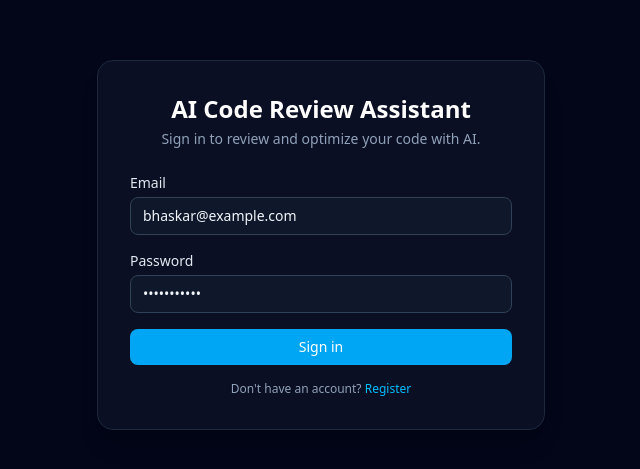
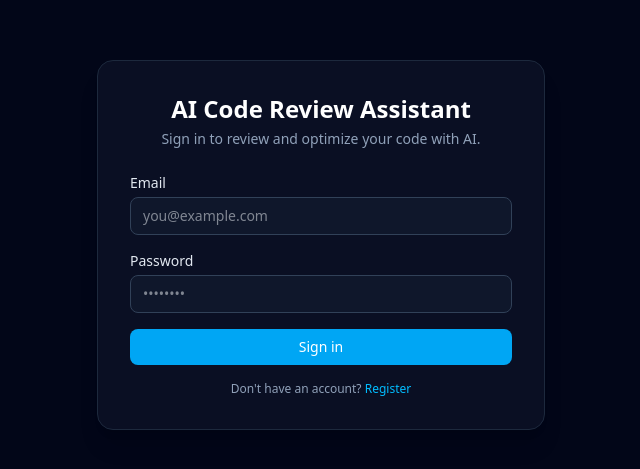
Before and after one commit to bhaskarRao-22/ai-code-review, a React (Vite) app in the folder client/: page /login in a window 1280 px wide. Shown: the part 155-624 px from the top of the page, without its empty margins (319-959 px from the left). Built offline with nearby package versions, Linux system fonts and the light colour scheme.

Commit message:
Update UI

```diff
--- a/client/src/features/auth/LoginPage.tsx
+++ b/client/src/features/auth/LoginPage.tsx
@@ -8,8 +8,8 @@ import { setAccessToken } from '../../lib/token';
 export default function LoginPage() {
     const navigate = useNavigate();
     const { showToast } = useToast();
-    const [email, setEmail] = useState('bhaskar@example.com'); // dev ke liye default
-    const [password, setPassword] = useState('password123');
+    const [email, setEmail] = useState(''); // bhaskar@example.com
+    const [password, setPassword] = useState(''); // password123
     const [loading, setLoading] = useState(false);
     const [error, setError] = useState<string | null>(null);
 
```
